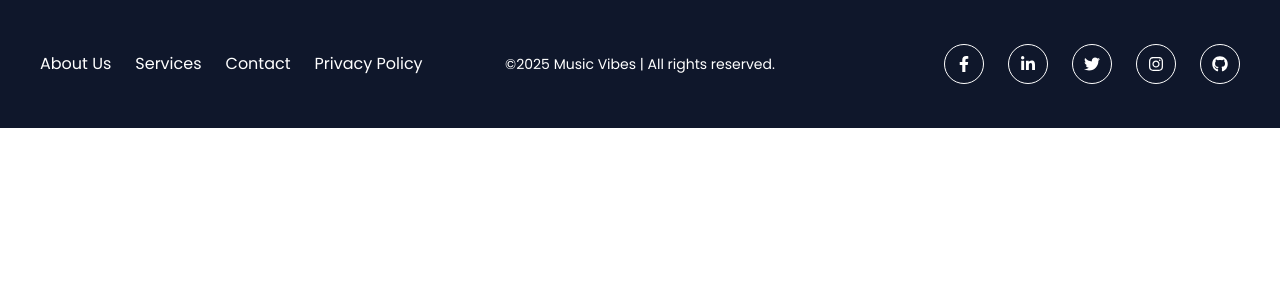
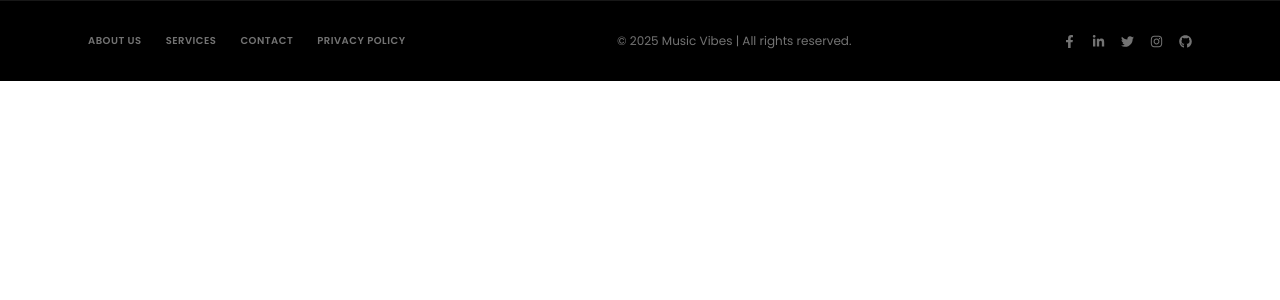
Before and after one commit to guljarhussain0560/Music-Frontend, a React (Vite) app: page /footer in a window 1280 px wide. Shown: the top 300 px of the page. Built offline with nearby package versions, Linux system fonts and the light colour scheme; no server answers.

Commit message:
style: Modernize Footer component with clean neutral colors

```diff
--- a/src/components/footer/Footer.jsx
+++ b/src/components/footer/Footer.jsx
@@ -1,86 +1,93 @@
 import React from "react";
 import { Link } from "react-router-dom";
-import about from '../aboutPage/AboutPage.jsx';
 import {
   FaFacebookF,
   FaTwitter,
   FaLinkedinIn,
   FaInstagram,
-    FaGithub,
+  FaGithub,
 } from "react-icons/fa";
 
 const Footer = () => {
   const currentYear = new Date().getFullYear();
   return (
-    <footer className="bg-slate-900 py-6 lg:py-2  min-h-28 z-50  relative">
-      <div className="xl:px-10 sm:px-6 px-4  min-h-28  flex lg:flex-row flex-col  lg:gap-0 gap-5  justify-between items-center ">
-        <ul className="flex flex-1  md:gap-6 gap-4   text-white flex-row items-center ">
+    <footer className="bg-[#000000] border-t border-neutral-900 py-8 z-30 relative w-full mt-auto text-neutral-400">
+      <div className="max-w-6xl mx-auto px-6 flex flex-col md:flex-row gap-6 justify-between items-center text-xs">
+        {/* Navigation Links */}
+        <ul className="flex gap-6 text-neutral-500 justify-center md:justify-start font-semibold uppercase tracking-wider text-[10px]">
           <li>
-            <Link to="/about">
-              <span className="hover:underline">About Us</span>
+            <Link to="/about" className="hover:text-white transition-colors duration-150">
+              About Us
             </Link>
           </li>
           <li>
-            <Link to="/services">
-              <span className="hover:underline">Services</span>
+            <Link to="/services" className="hover:text-white transition-colors duration-150">
+              Services
             </Link>
           </li>
           <li>
-            <Link to="/contact">
-              <span className="hover:underline">Contact</span>
+            <Link to="/contact" className="hover:text-white transition-colors duration-150">
+              Contact
             </Link>
           </li>
           <li>
-            <Link to="/privacy-policy">
-              <span className="hover:underline">Privacy Policy</span>
+            <Link to="/privacy-policy" className="hover:text-white transition-colors duration-150">
+              Privacy Policy
             </Link>
           </li>
         </ul>
 
-        <p className="w-fit  flex items-center text-white text-sm">
-          <span>&copy;{currentYear} Music Vibes | All rights reserved.</span>
+        {/* Copyright */}
+        <p className="text-neutral-500 text-xs text-center md:text-left order-3 md:order-2">
+          &copy; {currentYear} Music Vibes | All rights reserved.
         </p>
 
-        <div className="flex-1  flex flex-row gap-6 lg:justify-end justify-start items-center">
+        {/* Social Icons */}
+        <div className="flex gap-4 order-2 md:order-3">
           <a
-            className="text-white border h-10 w-10 flex justify-center items-center border-white rounded-full p-2 hover:bg-blue-600 transition-colors duration-300"
+            className="text-neutral-500 hover:text-[#1db954] transition-all duration-150"
             href="https://www.facebook.com/share/16XDFqT2em/"
             target="_blank"
             rel="noopener noreferrer"
+            aria-label="Facebook"
           >
-            <FaFacebookF width={20} height={20} />
+            <FaFacebookF size={13} />
           </a>
           <a
-            className="text-white border h-10 w-10 flex justify-center items-center border-white rounded-full p-2 hover:bg-blue-600 transition-colors duration-300"
+            className="text-neutral-500 hover:text-[#1db954] transition-all duration-150"
             href="https://www.linkedin.com/in/guljar-hussain-7953a9243?utm_source=share&utm_campaign=share_via&utm_content=profile&utm_medium=android_app"
             target="_blank"
             rel="noopener noreferrer"
+            aria-label="LinkedIn"
           >
-            <FaLinkedinIn width={20} height={20} />
+            <FaLinkedinIn size={13} />
           </a>
           <a
-            className="text-white border h-10 w-10 flex justify-center items-center border-white rounded-full p-2 hover:bg-blue-600 transition-colors duration-300"
+            className="text-neutral-500 hover:text-[#1db954] transition-all duration-150"
             href="https://x.com/guljar7865?t=HW5cQZhgpQCXBWFcumjD3A&s=09"
             target="_blank"
             rel="noopener noreferrer"
+            aria-label="Twitter"
           >
-            <FaTwitter width={20} height={20} />
+            <FaTwitter size={13} />
           </a>
           <a
-            className="text-white border h-10 w-10 flex justify-center items-center border-white rounded-full p-2 hover:bg-blue-600 transition-colors duration-300"
+            className="text-neutral-500 hover:text-[#1db954] transition-all duration-150"
             href="https://www.instagram.com/guljarhussain7865?igsh=MW9jaHA0dmtsNXZ6bg=="
             target="_blank"
             rel="noopener noreferrer"
+            aria-label="Instagram"
           >
-            <FaInstagram width={20} height={20} />
+            <FaInstagram size={13} />
           </a>
           <a
-            className="text-white border h-10 w-10 flex justify-center items-center border-white rounded-full p-2 hover:bg-blue-600 transition-colors duration-300"
+            className="text-neutral-500 hover:text-[#1db954] transition-all duration-150"
             href="https://github.com/guljarhussain0560"
             target="_blank"
             rel="noopener noreferrer"
+            aria-label="GitHub"
           >
-            <FaGithub width={20} height={20} />
+            <FaGithub size={13} />
           </a>
         </div>
       </div>
```
